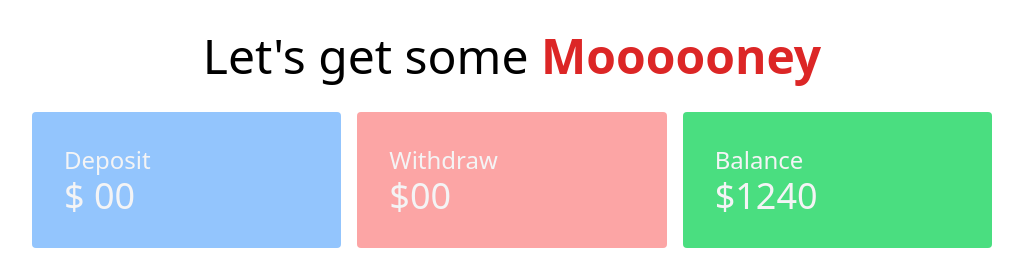
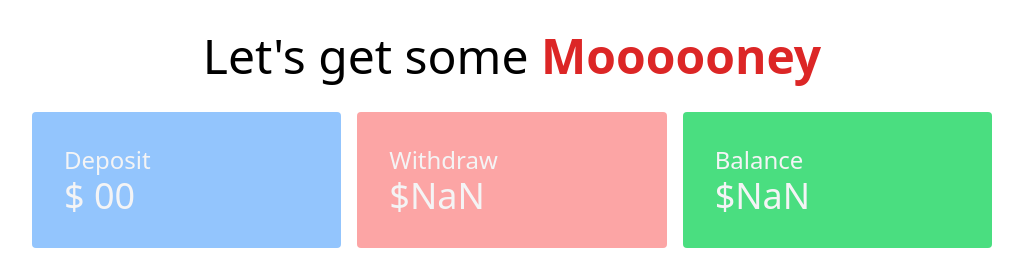
Before and after one commit to kmrajibfaysal/basic_bank, a website: page src/banking.html in a window 1280 px wide. Both pictures are taken after a click on the button "Withdraw". Shown: the top 270 px of the page, without its empty margins (128-1151 px from the left). Drawn offline with nearby package versions, Linux system fonts and the light colour scheme; files that its build step writes are made by us from their sources.

Commit message:
added functionality for balance reduction after withdrawn balance

```diff
--- a/src/banking.html
+++ b/src/banking.html
@@ -24,7 +24,8 @@
           </div>
           <div class="rounded bg-red-300 p-8">
             <h3 class="text-2xl">Withdraw</h3>
-            <h4 class="text-4xl">$00</h4>
+            <h4 class="text-4xl">$<span id="withdraw">00</span>
+            </h4>
           </div>
           <div class="rounded bg-green-400 p-8">
             <h3 class="text-2xl">Balance</h3>
--- a/src/bankingScript.js
+++ b/src/bankingScript.js
@@ -4,6 +4,7 @@ const withdrawInput = document.querySelector('#withdraw-input');
 const withdrawButton = document.querySelector('#withdraw-button');
 const depositTotal = document.querySelector('#deposit-total');
 const balance = document.querySelector('#balance');
+const withdraw = document.querySelector('#withdraw');
 // deposit button event handler
 depositButton.addEventListener('click', () => {
     const previousDepositAmount = parseInt(depositTotal.innerText);
@@ -15,3 +16,14 @@ depositButton.addEventListener('click', () => {
     const newBalance = previousBalance + newDeposit;
     balance.innerText = newBalance;
 });
+
+withdrawButton.addEventListener('click', () => {
+    const previousWithdraw = parseInt(withdraw.innerText);
+    const currentWithdraw = parseInt(withdrawInput.value);
+    const newWithdraw = previousWithdraw + currentWithdraw;
+    withdraw.innerText = newWithdraw;
+    withdrawInput.value = '';
+    const previousBalance = parseInt(balance.innerText);
+    const currentBalance = previousBalance - currentWithdraw;
+    balance.innerText = currentBalance;
+});
```
